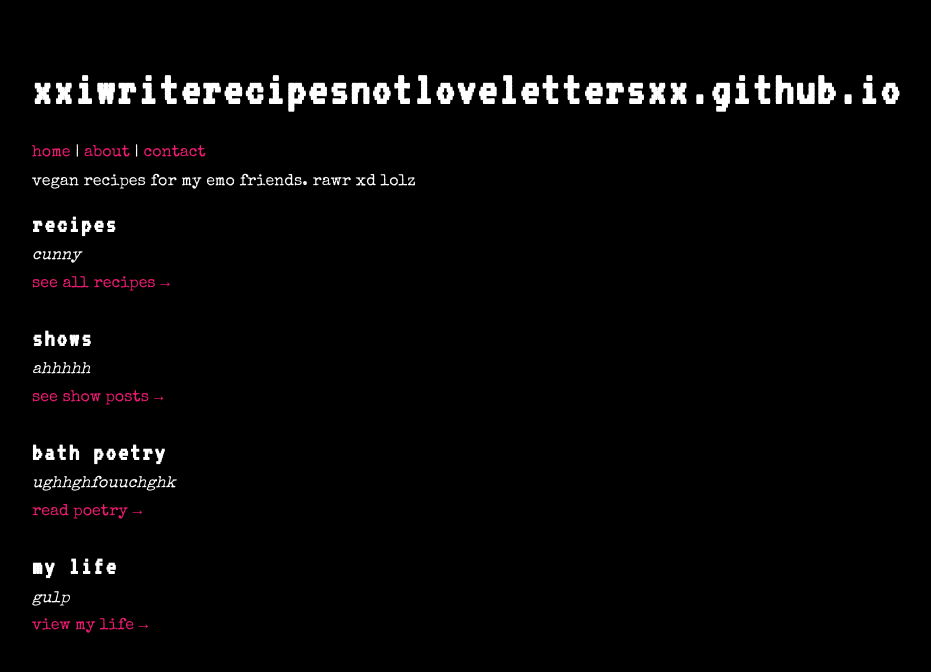
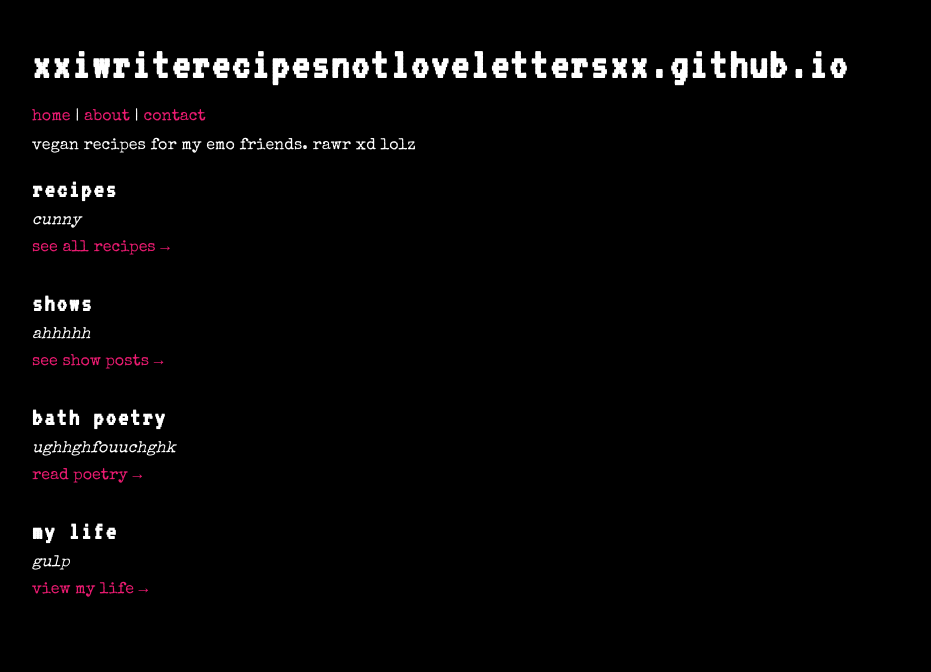
Before and after one commit to xxiwriterecipesnotlovelettersxx/xxiwriterecipesnotlovelettersxx.github.io, a Jekyll site: the page built from index.md, in a window 1280 px wide. Shown: the top 672 px of the page, without its empty margins (233-1164 px from the left). Built offline with Jekyll 4.4.1, drawn with Linux system fonts in a browser that asks for light colours.

Commit message:
Update style.css

```diff
--- a/assets/css/style.css
+++ b/assets/css/style.css
@@ -63,6 +63,14 @@ img {
 h2 {
   text-transform: lowercase;
 }
+
+/* site-wide header title adjustments */
+header h1 {
+  margin-top: 0.5rem;    /* bring it closer to the top of the page */
+  margin-bottom: 0.5rem; /* space between title and tagline */
+  font-size: 2.8rem;     /* optional: slightly smaller/larger */
+}
+
 
 /* mobile adjustments */
 @media (max-width: 600px) {
@@ -141,12 +149,7 @@ main.home h4 {
   margin-bottom: 0.2em; /* tight spacing below headings */
 }
 
-/* SHRINK HOMEPAGE TITLE & REMOVE DIVIDER */
-main.home header h1 {
-  margin-top: 1.9rem;    /* bring title up slightly */
-  margin-bottom: 0.5rem; /* reduce space between title and tagline */
-  font-size: 2.2rem;   /* scale down slightly */
-}
+
 
 /* hide horizontal rules on homepage (remove the white line) */
 main.home hr {
```
